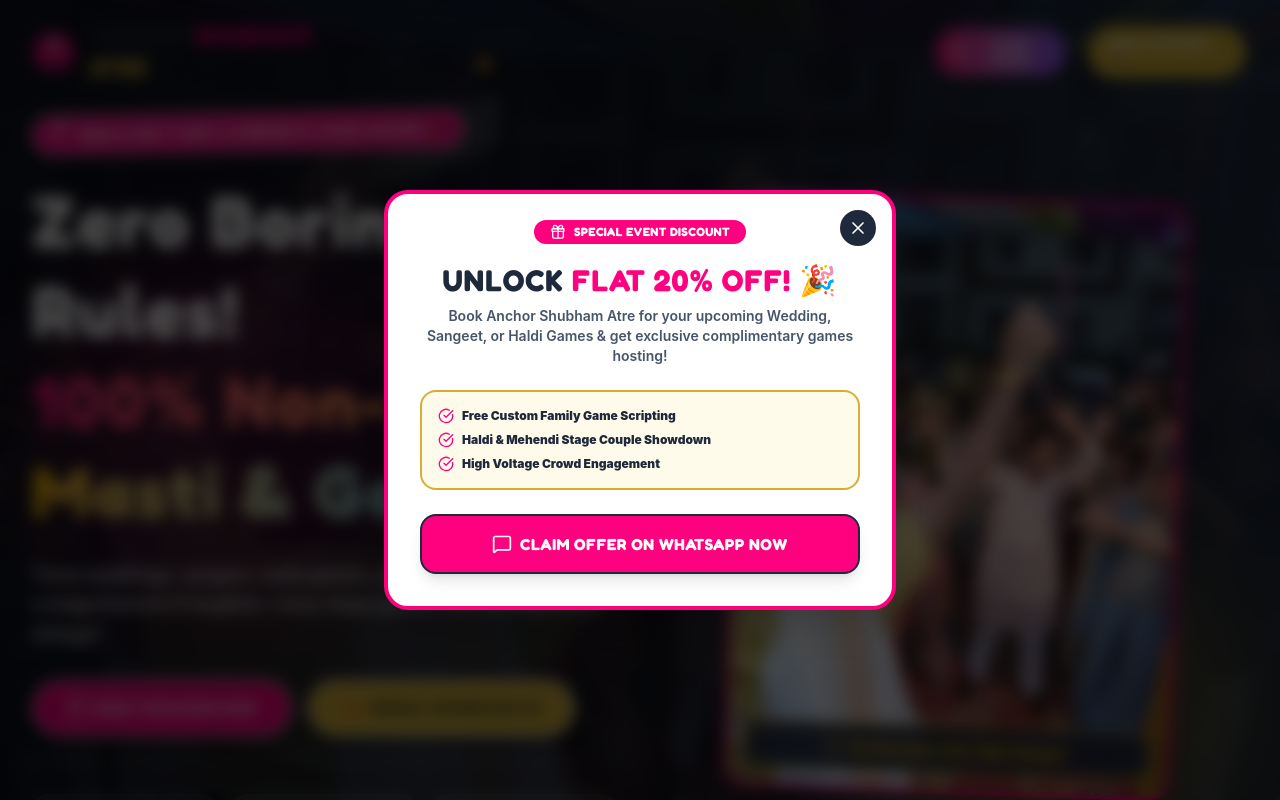
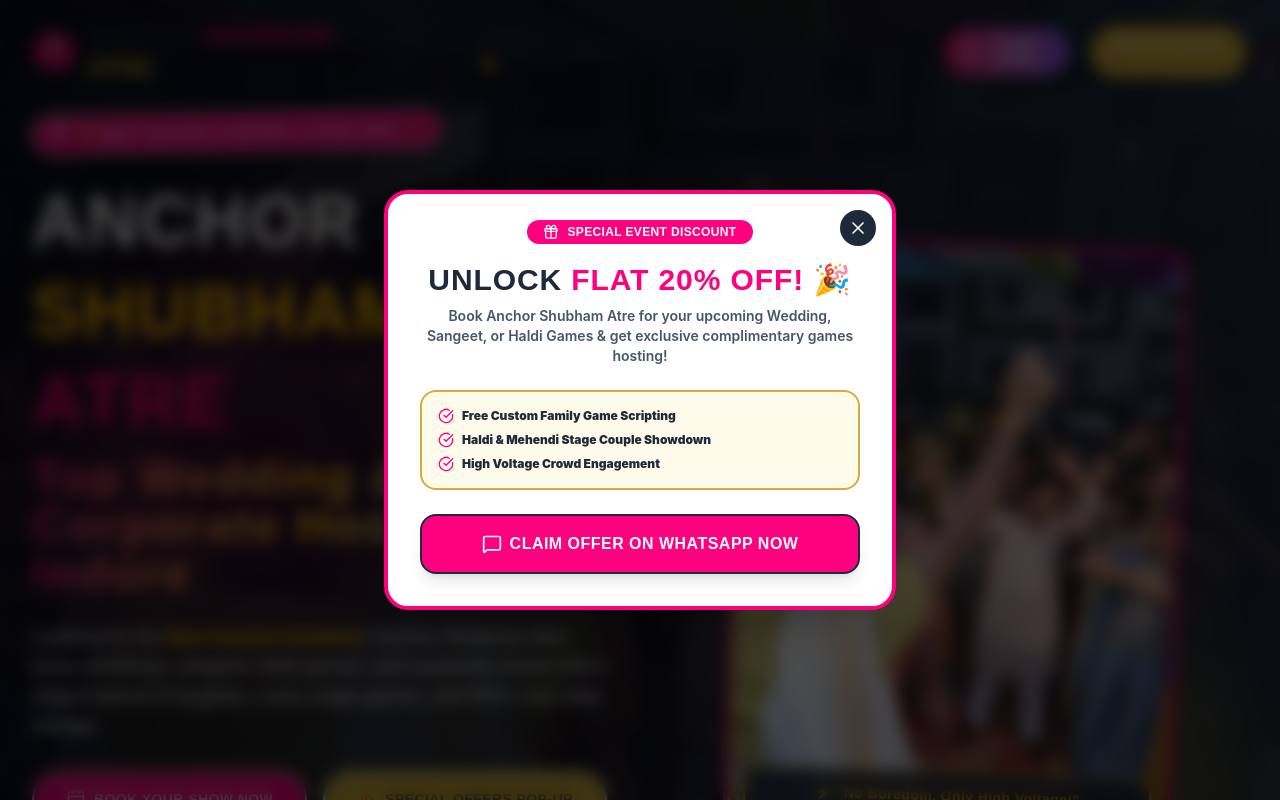
Before and after one commit to suhanijoshi20/anchor-shubhamatre-website, a React (Vite) app: page / in a window 1280 px wide. Shown: the top 800 px of the page. Built offline with nearby package versions, Linux system fonts and the light colour scheme.

Commit message:
Optimize Hero section for Best Anchor in Indore SEO

```diff
--- a/index.html
+++ b/index.html
@@ -1,22 +1,48 @@
 <!DOCTYPE html>
 <html lang="en">
   <head>
-    <meta charset="UTF-8" />
-    <link rel="icon" type="image/svg+xml" href="/vite.svg" />
-    <meta name="viewport" content="width=device-width, initial-scale=1.0" />
+    <meta charset="utf-8" />
+    <meta name="viewport" content="width=device-width, initial-scale=1" />
 
-    <!-- Google Fonts: Fredoka (Funky Bold Headings) & Outfit (Modern Body Font) -->
-    <link rel="preconnect" href="https://fonts.googleapis.com" />
-    <link rel="preconnect" href="https://fonts.gstatic.com" crossorigin />
-    <link
-      href="https://fonts.googleapis.com/css2?family=Fredoka:wght@500;600;700&family=Outfit:wght@400;500;600;700;800&display=swap"
-      rel="stylesheet"
-    />
+    <!-- SEO Primary Title & Description -->
+    <title>Best Anchor in Indore | Anchor Shubham Atre - Wedding & Corporate Event Host</title>
+    <meta name="description" content="Looking for the Best Anchor in Indore? Anchor Shubham Atre is Indore's top celebrity event host for Weddings, Sangeet Nights, Corporate Events, and Haldi ceremonies." />
+    <meta name="keywords" content="Best Anchor in Indore, Top Anchor in Indore, Wedding Anchor Indore, Event Host Indore, Anchor Shubham Atre, Celebrity Anchor Indore, Sangeet Anchor Indore" />
+    <meta name="author" content="Anchor Shubham Atre" />
 
-    <title>Anchor Shubham Atre | Funky & Energetic Host</title>
+    <!-- Open Graph / Facebook / WhatsApp Preview -->
+    <meta property="og:type" content="website" />
+    <meta property="og:title" content="Best Anchor in Indore | Anchor Shubham Atre" />
+    <meta property="og:description" content="Top Wedding & Corporate Event Host in Indore. Book Anchor Shubham Atre for unforgettable high-energy events." />
+    <meta property="og:image" content="/images/Image1.jpeg" />
+
+    <!-- Google Local Business Schema Markup (Google Ranking Boost) -->
+    <script type="application/ld+json">
+    {
+      "@context": "https://schema.org",
+      "@type": "LocalBusiness",
+      "name": "Anchor Shubham Atre - Best Anchor in Indore",
+      "image": "https://yourwebsite.com/images/Image1.jpeg",
+      "telephone": "+916232091754",
+      "email": "contact@anchorshubham.com",
+      "address": {
+        "@type": "PostalAddress",
+        "addressLocality": "Indore",
+        "addressRegion": "Madhya Pradesh",
+        "addressCountry": "IN"
+      },
+      "geo": {
+        "@type": "GeoCoordinates",
+        "latitude": 22.7196,
+        "longitude": 75.8577
+      },
+      "url": "https://yourwebsite.com",
+      "priceRange": "₹₹",
+      "description": "Best Anchor in Indore for Weddings, Sangeet, Corporate Events, and Live Shows."
+    }
+    </script>
   </head>
-  <body class="bg-[#0F0C20] text-white">
+  <body>
     <div id="root"></div>
-    <script type="module" src="/src/main.jsx"></script>
   </body>
 </html>
--- a/src/components/Hero.jsx
+++ b/src/components/Hero.jsx
@@ -27,22 +27,25 @@ const Hero = ({ onOpenOffer }) => {
             transition={{ duration: 0.8 }}
             className="space-y-6 text-center lg:text-left"
           >
+            {/* SEO Location Badge */}
             <div className="inline-flex items-center gap-2 bg-[#FF007F] text-white border-2 border-white px-4 py-2 rounded-full shadow-lg transform -rotate-1">
               <PartyPopper className="w-5 h-5 animate-bounce" />
               <span className="text-xs sm:text-sm font-black tracking-widest font-funky uppercase">
-                India's Most Funky & Energetic Stage Anchor 🎉
+                🏆 Best Anchor in Indore & Stage Host 🎉
               </span>
             </div>
 
+            {/* SEO H1 Tag with Main Keywords */}
             <h1 className="text-4xl sm:text-6xl lg:text-7xl font-black text-white leading-tight font-funky">
-              Zero Boring Rules! <br />
-              <span className="text-transparent bg-clip-text bg-gradient-to-r from-[#FF007F] via-[#FFBF00] to-[#38BDF8]">
-                100% Non-Stop Masti & Games!
+              ANCHOR <span className="text-[#FFBF00]">SHUBHAM</span> <span className="text-[#FF007F]">ATRE</span> <br />
+              <span className="text-transparent bg-clip-text bg-gradient-to-r from-[#FF007F] via-[#FFBF00] to-[#38BDF8] text-2xl sm:text-4xl lg:text-5xl block mt-2">
+                Top Wedding & Corporate Host in Indore
               </span>
             </h1>
 
+            {/* SEO Description Paragraph */}
             <p className="text-base sm:text-lg text-gray-200 max-w-xl mx-auto lg:mx-0 font-semibold leading-relaxed">
-              Turns weddings, sangeet, haldi games, and corporate shows into a mega festival of laughter, crazy stage games, and unforgettable energy!
+              Looking for the <strong className="text-[#FFBF00]">Best Anchor in Indore</strong>? Anchor Shubham Atre turns weddings, sangeet, haldi games, and corporate shows into a mega festival of laughter, crazy stage games, and 100% non-stop energy!
             </p>
 
             <div className="flex flex-col sm:flex-row items-center justify-center lg:justify-start gap-4 pt-2">
@@ -90,7 +93,7 @@ const Hero = ({ onOpenOffer }) => {
             <div className="relative w-full max-w-md aspect-[3/4] rounded-3xl overflow-hidden border-4 border-[#FF007F] shadow-2xl transform rotate-2 hover:rotate-0 transition-transform">
               <img
                 src="/images/Image1.jpeg"
-                alt="Anchor Shubham Atre"
+                alt="Anchor Shubham Atre - Best Anchor in Indore for Wedding and Sangeet"
                 className="w-full h-full object-cover"
               />
               <div className="absolute bottom-4 left-4 right-4 bg-[#1E293B]/90 backdrop-blur-md border-2 border-[#D4AF37] p-3 rounded-2xl text-center">
```
